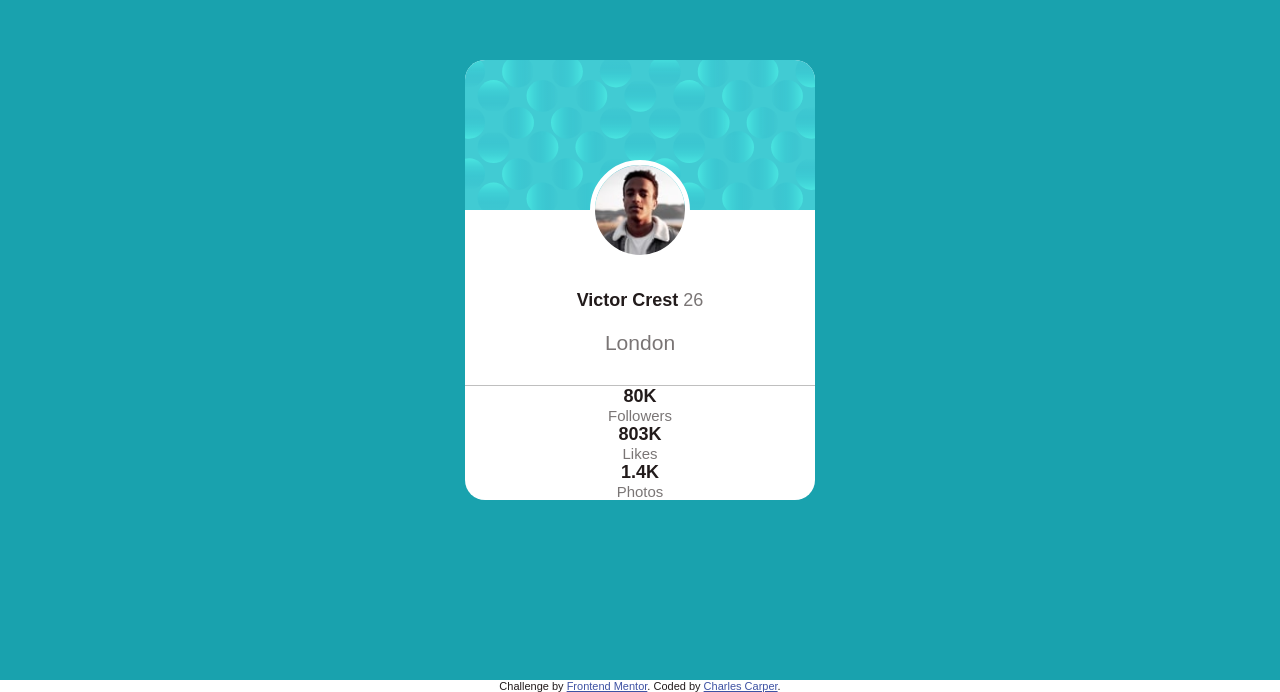
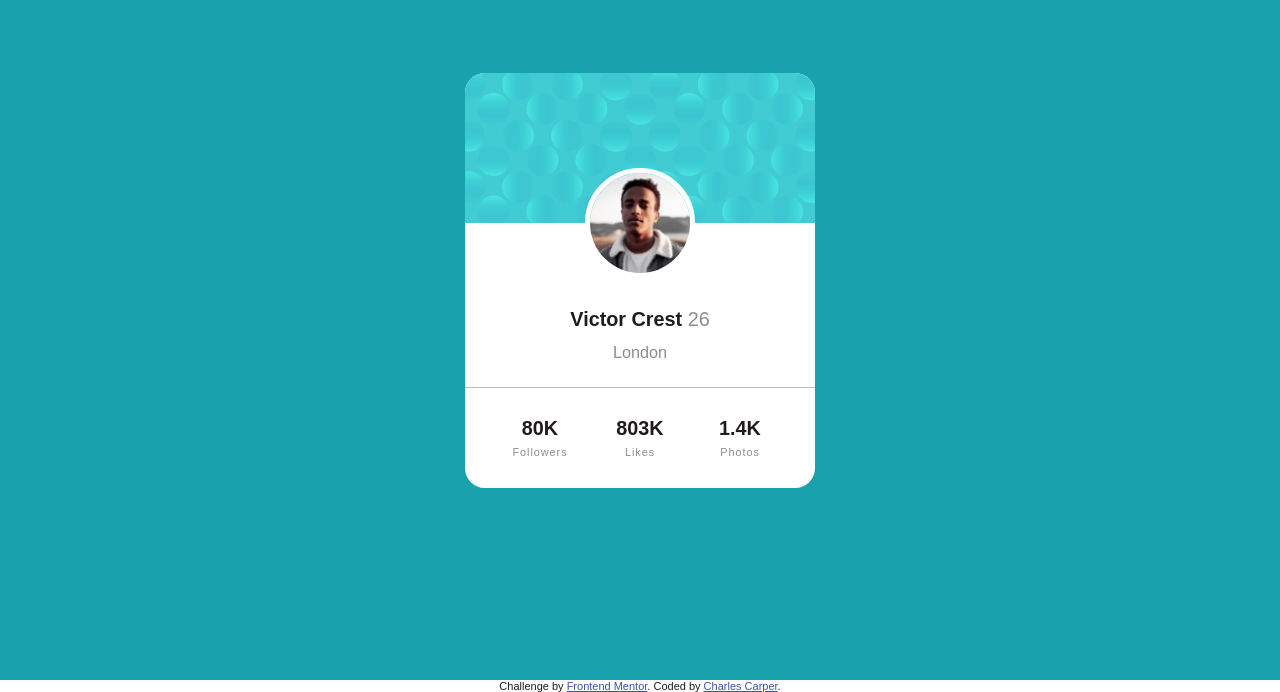
Before and after one commit to ccarper03/Profile-Card-Component-Challenge, a plain HTML site: page index.html in a window 1280 px wide. Shown: the part 120-812 px from the top of the page. Drawn offline with Linux system fonts and the light colour scheme.

Commit message:
Completed the card Styles

```diff
--- a/style.css
+++ b/style.css
@@ -38,16 +38,16 @@ section{
 }
 
 .card-body{
-padding: 0 20px 30px; /* space for text on sides and bottom*/
+padding: 0 20px 25px; /* space for text on sides and bottom*/
 }
 
 .img-holder{
-    height: 100px; /* controls the image hight also makes it left align, */
-    width: 100px;
+    height: 110px; /* controls the image hight also makes it left align, */
+    width: 110px;
     border-radius: 50%; /* make circle */
     border: 5px solid white; /*gives white border*/
     overflow: hidden;
-    margin: -50px auto 30px auto; /* compinsate by half of the image size and 5 px from border*/
+    margin: -55px auto 30px auto; /* compinsate by half of the image size and 5 px from border*/
 
 }
 
@@ -57,24 +57,56 @@ padding: 0 20px 30px; /* space for text on sides and bottom*/
     display: block;
 }
 
-.name-age{
-    font-size: 1rem; /* 18 pixels */ /*look up rem*/
-    margin-bottom: 20px;
-}
-
 .age,
 .city,
 .item-sub-text{ /* affects 3 text simaltaniously the same color and weight*/
     font-weight: 400;
     color: hsl(0,11%,12%);
-    opacity: .6;
+    opacity: .5;
 }
+.name-age{
+    font-size: 1.1rem; /* 18 pixels */ /*look up rem*/
+    margin-bottom: 12px;
+}
+
 .age{
     font-weight: 400;
 }
+
+.city{
+    font-size: .9rem;
+}
 .card-footer{
-    border-top: 1px solid hsl(0, 0%, 75%) /* used the neutrual color from the style guide*/
+    border-top: 1px solid hsl(0, 0%, 75%); /* used the neutrual color from the style guide*/
+    display: flex; /* Keeps the text together */
+    padding: 0 25px;
 }
+
+.card-footer .item {
+    flex: 1; /* Equal spacing between items*/
+    height: 100px;
+    display: flex;
+    flex-direction: column;
+    justify-content: center;
+    align-items: center;
+}
+
+.card-footer .item .item-value {
+    font-size: 1.1rem;
+    margin-bottom: 6px;
+}
+
+.card-footer .item .item-sub-text {
+    font-size: .6rem;
+    letter-spacing: 1px;
+}
+
+
+
+
+
+
+
 .attribution {
     font-size: 11px;
     text-align: center;
```
